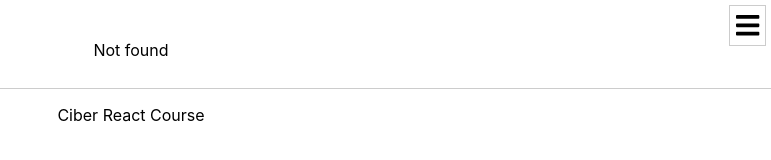
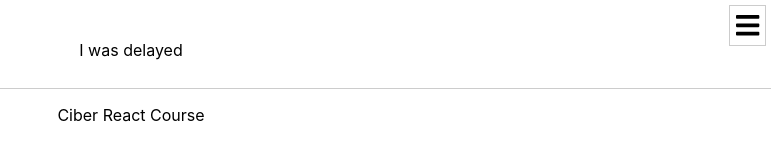
Before and after one commit to rudfoss/cra-workshop, a React (Create React App) app: page /delaydisplay in a window 1280 px wide. Shown: the top 160 px of the page, without its empty margins (509-1280 px from the left). Built offline with nearby package versions, Linux system fonts and the light colour scheme.

Commit message:
DelayDisplay

```diff
--- /dev/null
+++ b/src/features/DelayDisplay/DelayDisplay.tsx
@@ -0,0 +1,26 @@
+import React, { useState, useEffect } from "react"
+
+interface DelayDisplayProps {
+	message: string
+}
+
+export const DelayDisplay = ({message}: DelayDisplayProps): JSX.Element => {
+	const [show, setShow] = useState(false)
+
+	useEffect(() => {
+		setTimeout(() => {
+			setShow(true)
+		}, 5000)
+		return () => {
+			console.log("goodbye")
+		}
+	}, [])
+
+	return (
+		<>
+			{show ? <p>{message}</p> : <p>...</p>}
+		</>
+	)
+}
+
+export default DelayDisplay
--- /dev/null
+++ b/src/features/DelayDisplay/index.ts
@@ -0,0 +1 @@
+export { DelayDisplay as default } from "./DelayDisplay"
--- a/src/features/Nav/Nav.tsx
+++ b/src/features/Nav/Nav.tsx
@@ -46,6 +46,9 @@ export const Nav = (): JSX.Element => {
 					<div>
 						<NavLink to="/messagerouter" onClick={close} activeClassName={cls.active}>Message Router</NavLink>
 					</div>
+					<div>
+						<NavLink to="/delaydisplay" onClick={close} activeClassName={cls.active}>Delay display</NavLink>
+					</div>
 
 					<hr/>
 
--- a/src/features/Router/Router.tsx
+++ b/src/features/Router/Router.tsx
@@ -7,6 +7,7 @@ import Ticker from "features/Ticker"
 import ConnectedTicker from "features/ConnectedTicker"
 import { RouteTickerMessage, RouteRangeMinMax } from "features/RouteParams"
 import ListMessages from "features/ListMessages"
+import DelayDisplay from "features/DelayDisplay"
 
 const TodoList = lazy(() => import("features/TodoList"))
 const HeavyForm = lazy(() => import("features/HeavyForm"))
@@ -59,6 +60,9 @@ export const Router = (): JSX.Element => {
 				<Route path="/messagerouter">
 					<MessageRouter/>
 				</Route>
+				<Route path="/delaydisplay">
+					<DelayDisplay message="I was delayed"/>
+				</Route>
 
 				<Route path="/todo">
 					<TodoList/>
```
